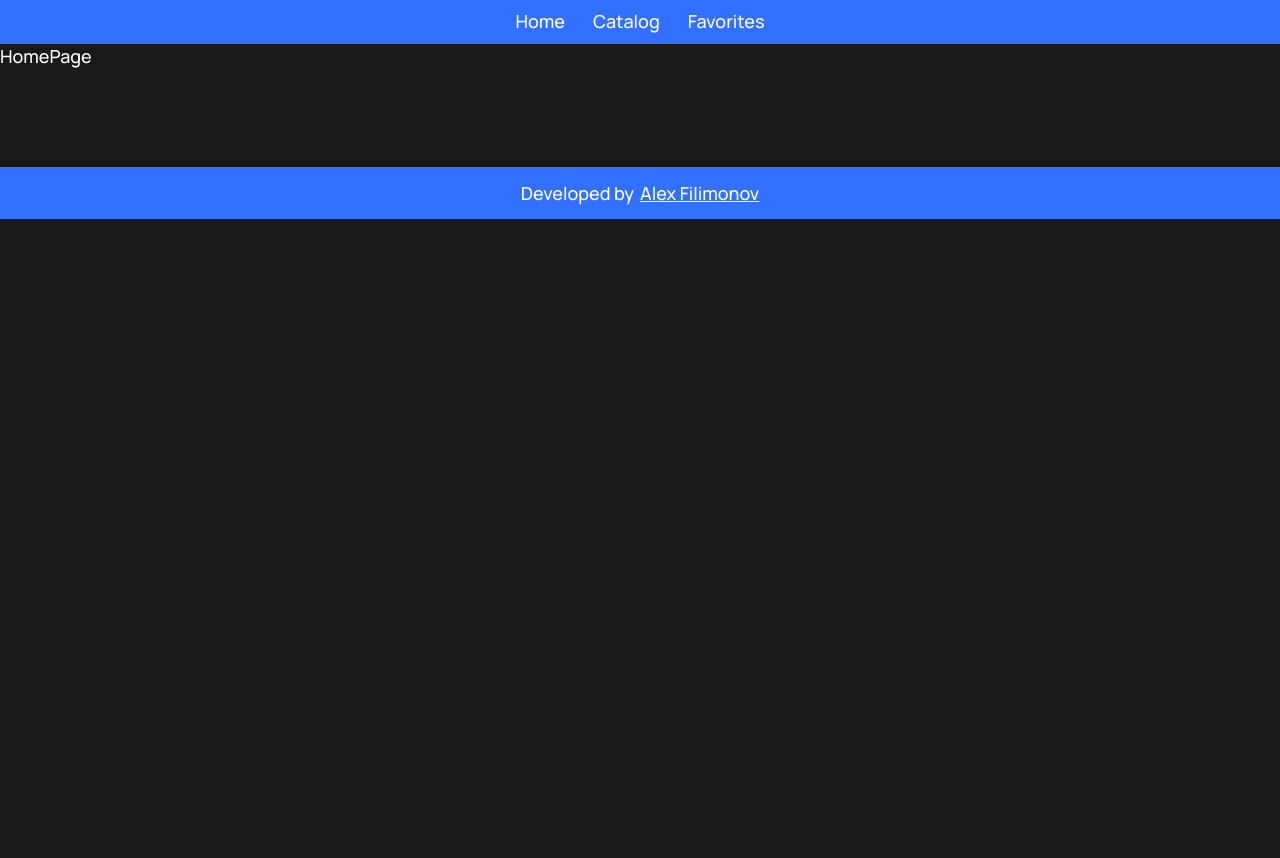
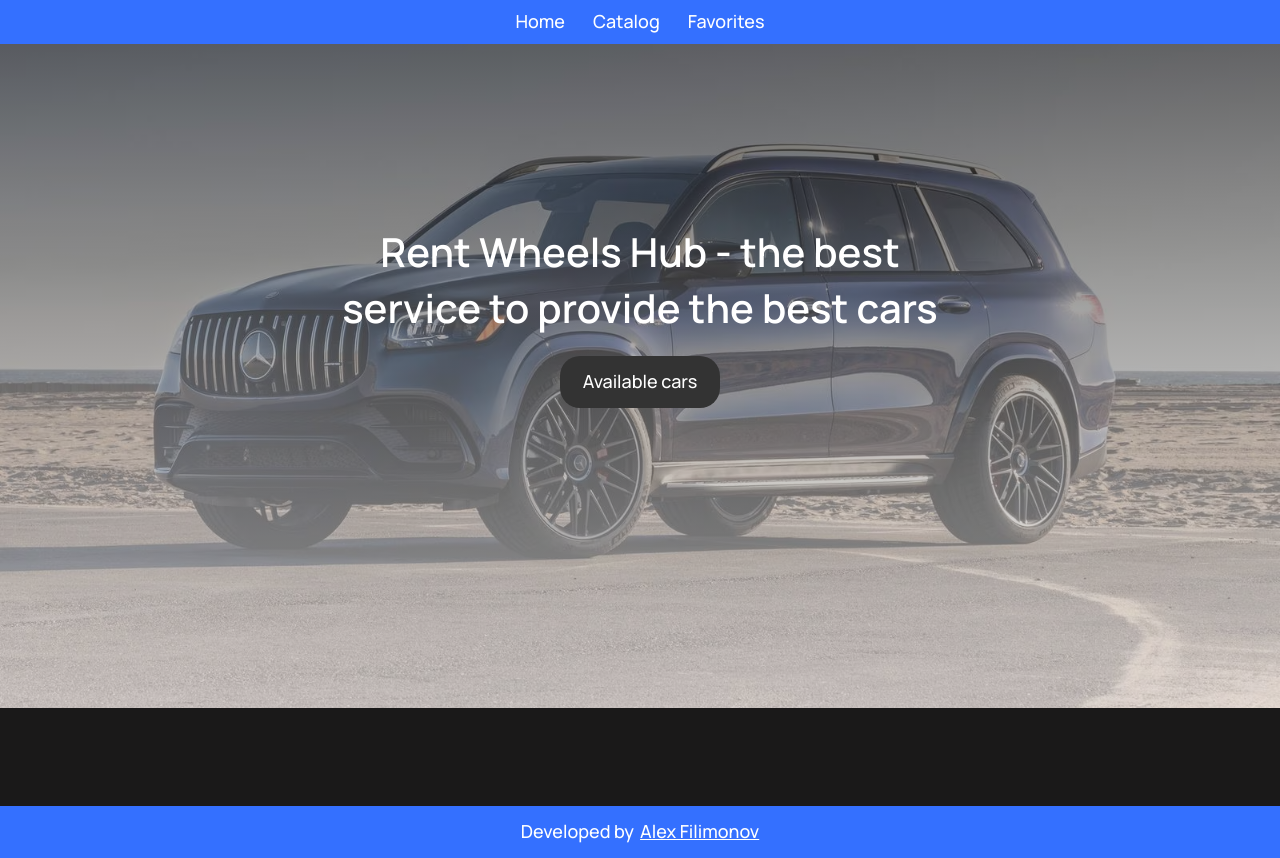
Before and after one commit to alexfil3/rent-wheels-hub, a React (Create React App) app: page / in a window 1280 px wide. Before the commit the page ends 800 px from the top, so only its background shows below. Built offline with nearby package versions, Linux system fonts and the light colour scheme.

Commit message:
add new styles to header and create a Hero section

```diff
--- a/src/components/App.css
+++ b/src/components/App.css
@@ -32,6 +32,10 @@ button {
     border: 0;
 }
 
+h1 {
+    margin: 0;
+}
+
 p {
     margin: 0;
 }
--- /dev/null
+++ b/src/components/Hero/Hero.jsx
@@ -0,0 +1,19 @@
+import { NavLink } from 'react-router-dom';
+import css from './Hero.module.css';
+
+function Hero() {
+  return (
+    <section>
+      <div className={css.container}>
+        <h1 className={css.title}>
+          Rent Wheels Hub - the best service to provide the best cars
+        </h1>
+        <NavLink className={css.heroButton} to="/catalog">
+          Available cars
+        </NavLink>
+      </div>
+    </section>
+  );
+}
+
+export default Hero;
--- /dev/null
+++ b/src/components/Hero/Hero.module.css
@@ -0,0 +1,36 @@
+.container {
+  display: flex;
+  flex-direction: column;
+  align-items: center;
+  gap: 20px;
+  padding: 180px 128px 300px 128px;
+  height: 100%;
+  display: flex;
+  justify-content: center;
+  background-image: linear-gradient(rgba(0, 0, 0, 0.6), rgba(255, 255, 255, 0.6)), url('../../../2024_mercedes-benz_gls-class_4dr-suv_amg-gls-63_fq_oem_1_1600.avif');
+  background-position: center;
+  background-repeat: no-repeat;
+  background-size: cover;
+}
+
+.title {
+    width: 600px;
+    text-align: center;
+    font-size: 40px;
+}
+
+.heroButton {
+    width: 160px;
+    height: 52px;
+    display: flex;
+    align-items: center;
+    justify-content: center;
+    background-color: #333333;
+    border-radius: 20px;
+    transition: background-color 0.3s;
+}
+
+.heroButton:hover,
+.heroButton:focus {
+    background-color: #4c4c4c;
+}
--- a/src/components/Navigation/Navigation.jsx
+++ b/src/components/Navigation/Navigation.jsx
@@ -10,19 +10,16 @@ function Navigation() {
             <NavLink className={css.navLink} to="/">
               Home
             </NavLink>
-            <div className={css.navLine}></div>
           </li>
           <li className={css.navItem}>
             <NavLink className={css.navLink} to="/catalog">
               Catalog
             </NavLink>
-            <div className={css.navLine}></div>
           </li>
           <li className={css.navItem}>
             <NavLink className={css.navLink} to="/favorites">
               Favorites
             </NavLink>
-            <div className={css.navLine}></div>
           </li>
         </ul>
       </div>
--- a/src/components/Navigation/Navigation.module.css
+++ b/src/components/Navigation/Navigation.module.css
@@ -24,11 +24,24 @@
   align-items: center;
   padding: 0px 8px;
   height: 100%;
+  position: relative;
 }
 
-.navLink:hover,
-.navLink:focus {
-  border-bottom: 2px solid black;
+.navLink::before {
+	content: '';
+	position: absolute;
+	left: 0; bottom: 6px;
+	width: 100%;
+	height: 2px;
+	background-color: white;
+  border-radius: 20px;
+  transform: scaleX(0);
+  transform-origin: bottom left;
+  transition: transform 0.3s;
+}
+
+.navLink:hover::before {
+  transform: scaleX(1);
 }
 /*
 @media screen and (min-width: 320px) {
--- a/src/pages/HomePage/HomePage.jsx
+++ b/src/pages/HomePage/HomePage.jsx
@@ -1,5 +1,11 @@
+import Hero from 'components/Hero/Hero';
+
 function HomePage() {
-  return <p>HomePage</p>;
+  return (
+    <main>
+      <Hero />
+    </main>
+  );
 }
 
 export default HomePage;
```
Also changed, not shown: 2024_mercedes-benz_gls-class_4dr-suv_amg-gls-63_fq_oem_1_1600.avif (added).
